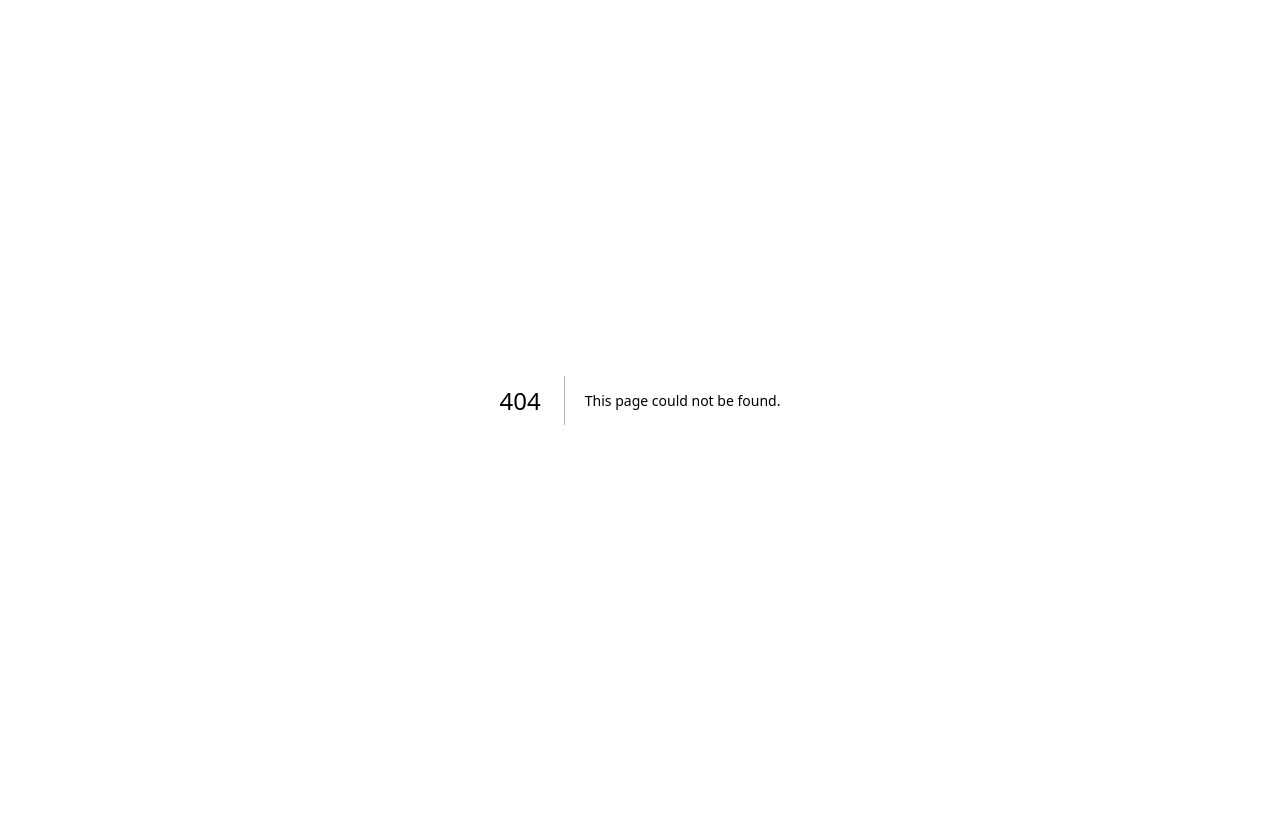
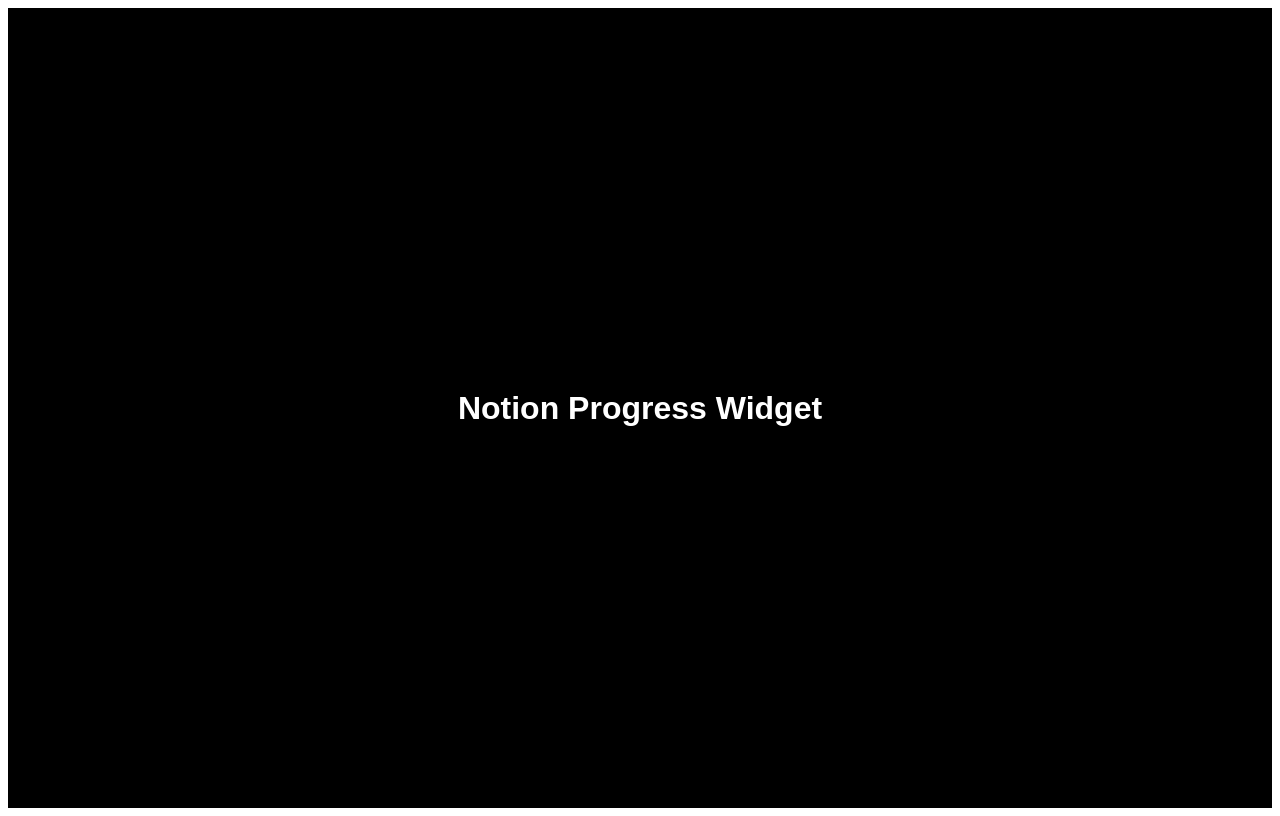
Before and after one commit to jpolsley/Notion, a Next.js app: page / in a window 1280 px wide. Before the commit this address had no page. Built offline with nearby package versions, Linux system fonts and the light colour scheme.

Commit message:
Create index.js

```diff
--- /dev/null
+++ b/pages/index.js
@@ -0,0 +1,16 @@
+export default function Home() {
+  return (
+    <div style={{
+      display: "flex",
+      alignItems: "center",
+      justifyContent: "center",
+      height: "100vh",
+      backgroundColor: "#000",
+      color: "#fff",
+      fontFamily: "Arial, sans-serif",
+      textAlign: "center"
+    }}>
+      <h1>Notion Progress Widget</h1>
+    </div>
+  );
+}
```
